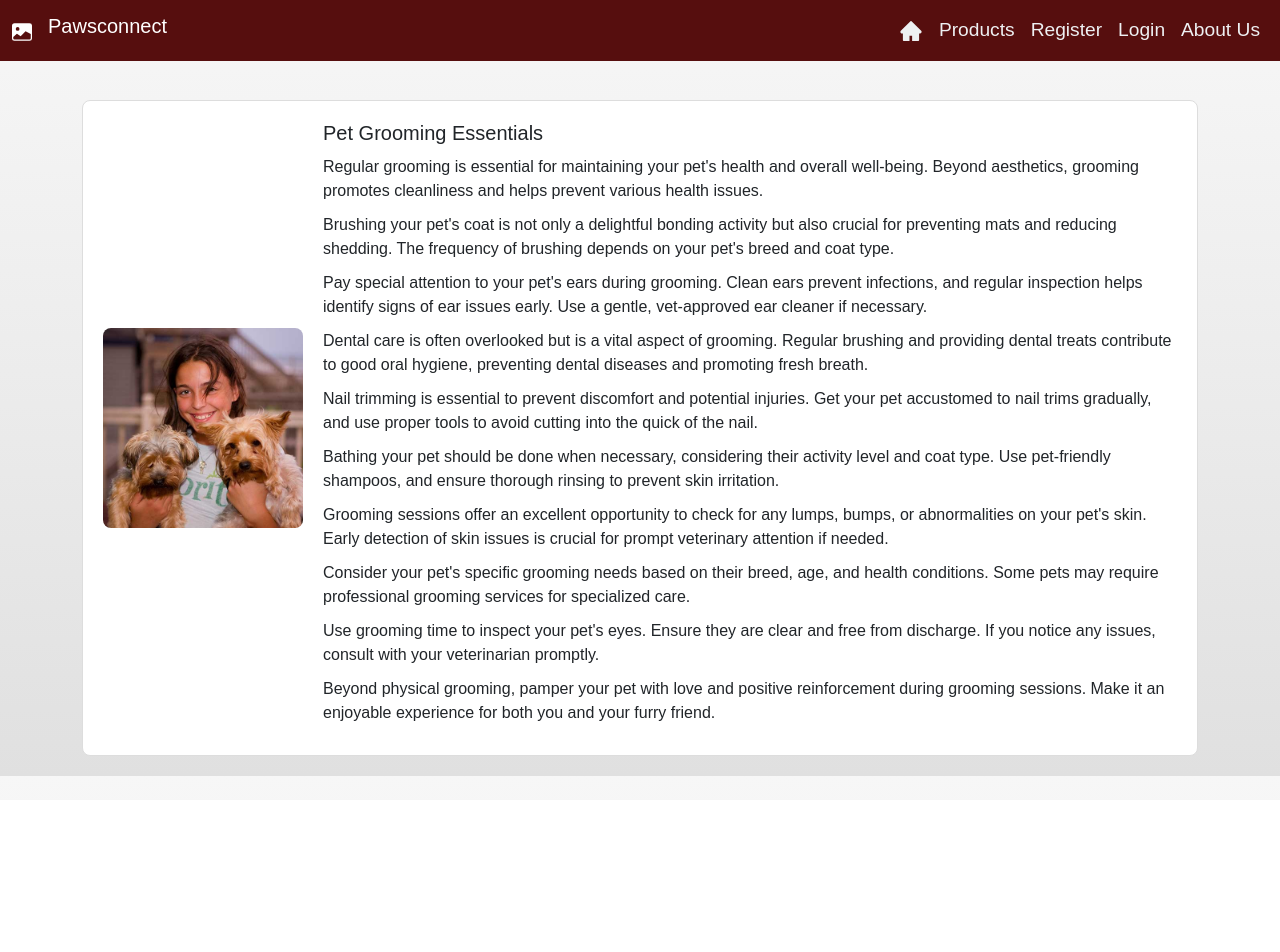
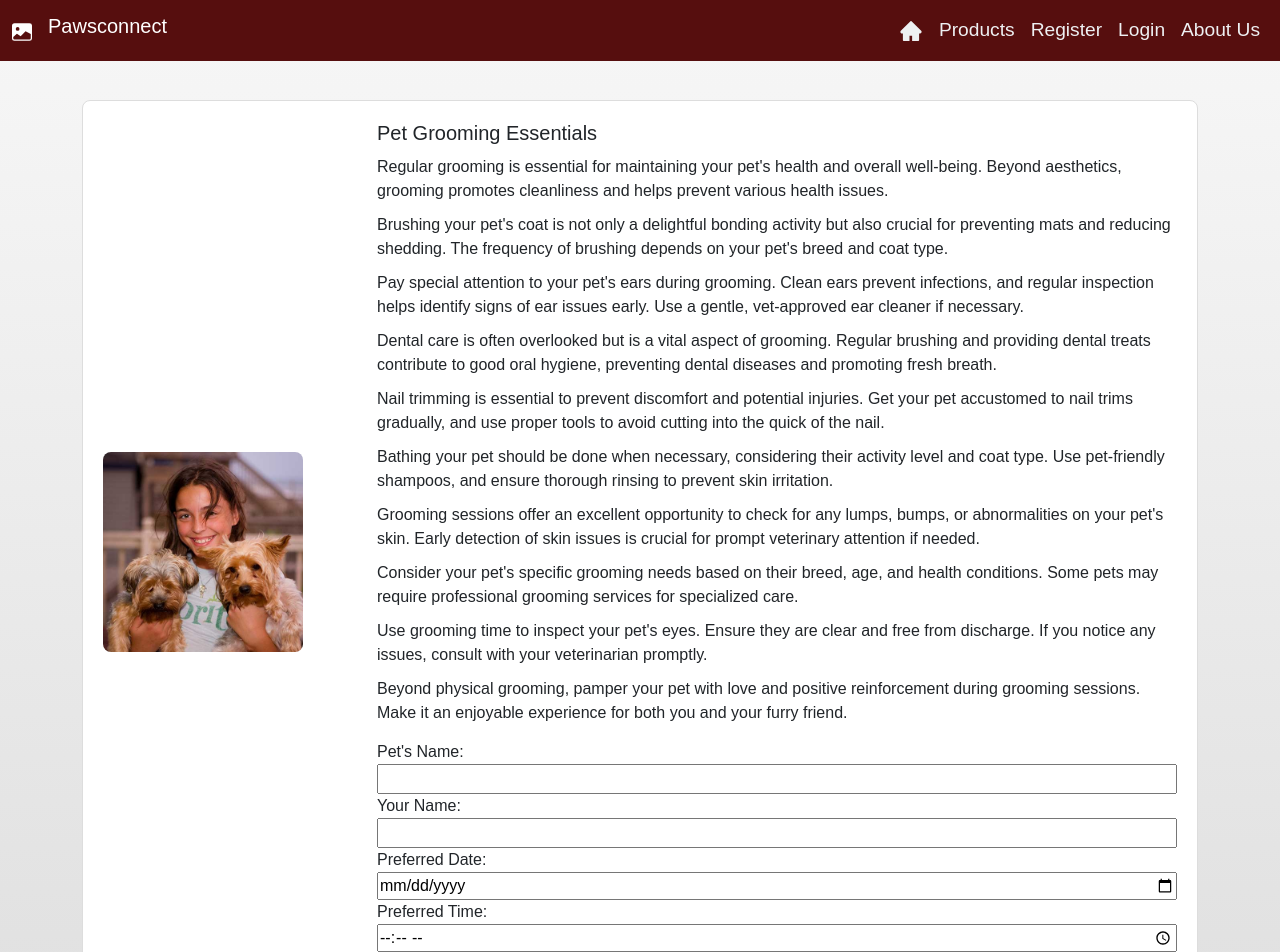
Before and after one commit to karthikEssapally/PawsConnect, a React (Create React App) app: page /petGrooming in a window 1280 px wide. Shown: the top 952 px of the page. Before the commit the page ends 800 px from the top, so only its background shows below. Built offline with nearby package versions, Linux system fonts and the light colour scheme; a web font is replaced by a local one.

Commit message:
januaryPerfect

```diff
--- a/server.js
+++ b/server.js
@@ -5,7 +5,6 @@ require('dotenv').config()
 //assign port numnrt
 const port=process.env.PORT||4000;
 app.listen(port, () => console.log("server listening on port 4000..."));
-
 
 
 const path=require("path")
--- a/src/components/cart/Cart.js
+++ b/src/components/cart/Cart.js
@@ -47,6 +47,9 @@ function Cart() {
     // Implement the logic to close the cart, this could be setting a state, etc.
     navigate("/products", { replace: true });
   };
+  const buyer =()=>{
+    navigate("/Order");
+  }
 
   return (
     <div className="cart-container">
@@ -61,7 +64,7 @@ function Cart() {
     {cartItems.map((item, index) => (
       <li key={index}>{item}</li>
     ))}
-    <button onClick={()=>{}}>BUY NOW</button>
+    <button onClick={()=>{buyer()}}>BUY NOW</button>
   </ul>
 ) : (
   <p>No items in the cart.</p>
--- a/src/components/footer/Footer.js
+++ b/src/components/footer/Footer.js
@@ -38,7 +38,7 @@ const Footer = () => {
               </div>
             </div>
             <div className="col-lg-3 col-md-6">
-              <h5 className="text-uppercase border-start border-5 border-primary ps-3 mb-4">Newsletter</h5>
+              <h5 className="text-uppercase border-start border-5 border-primary ps-3 mb-4">Queries</h5>
               <form action="">
                 <div className="input-group">
                   <input type="text" className="form-control p-3" placeholder="Your Email" />
--- a/src/components/petGrooming/PetGrooming.js
+++ b/src/components/petGrooming/PetGrooming.js
@@ -1,6 +1,16 @@
 import React from "react";
 import './PetGrooming.css';
 const PetGrooming = () => {
+  const contentStyle = {
+    textAlign: 'left',
+    maxWidth: '800px',
+  };
+
+  const formStyle = {
+    display: 'flex',
+    flexDirection: 'column',
+    marginTop: '15px',
+  };
   return (
     <div className="pet-grooming-container">
       <img
@@ -8,7 +18,7 @@ const PetGrooming = () => {
         alt="Pet Grooming"
         className="pet-grooming-image"
       />
-      <div className="pet-grooming-content">
+       <div style={contentStyle} className="pet-grooming-content">
         <h3>Pet Grooming Essentials</h3>
         <p>
           Regular grooming is essential for maintaining your pet's health and
@@ -60,6 +70,26 @@ const PetGrooming = () => {
           reinforcement during grooming sessions. Make it an enjoyable
           experience for both you and your furry friend.
         </p>
+          {/* Form Section (you can customize this based on your needs) */}
+          <form style={formStyle}>
+          {/* Add form fields like name, email, phone, preferred date/time, etc. */}
+          <label htmlFor="petName">Pet's Name:</label>
+          <input type="text" id="petName" name="petName" required />
+
+          <label htmlFor="ownerName">Your Name:</label>
+          <input type="text" id="ownerName" name="ownerName" required />
+
+          {/* Add more form fields as needed */}
+
+          <label htmlFor="preferredDate">Preferred Date:</label>
+          <input type="date" id="preferredDate" name="preferredDate" required />
+
+          <label htmlFor="preferredTime">Preferred Time:</label>
+          <input type="time" id="preferredTime" name="preferredTime" required />
+
+          <button type="submit">Book Now</button>
+        </form>
+        {/* End of Form Section */}
       </div>
     </div>
   );
--- a/src/components/products/Products.js
+++ b/src/components/products/Products.js
@@ -71,7 +71,7 @@ function Products() {
       })
       .catch((error) => {
         // Display error message using toast
-        toast.error('Error adding product to cart');
+        toast.error('login for adding to cart');
         console.log(error.message);
       });
     };
```
